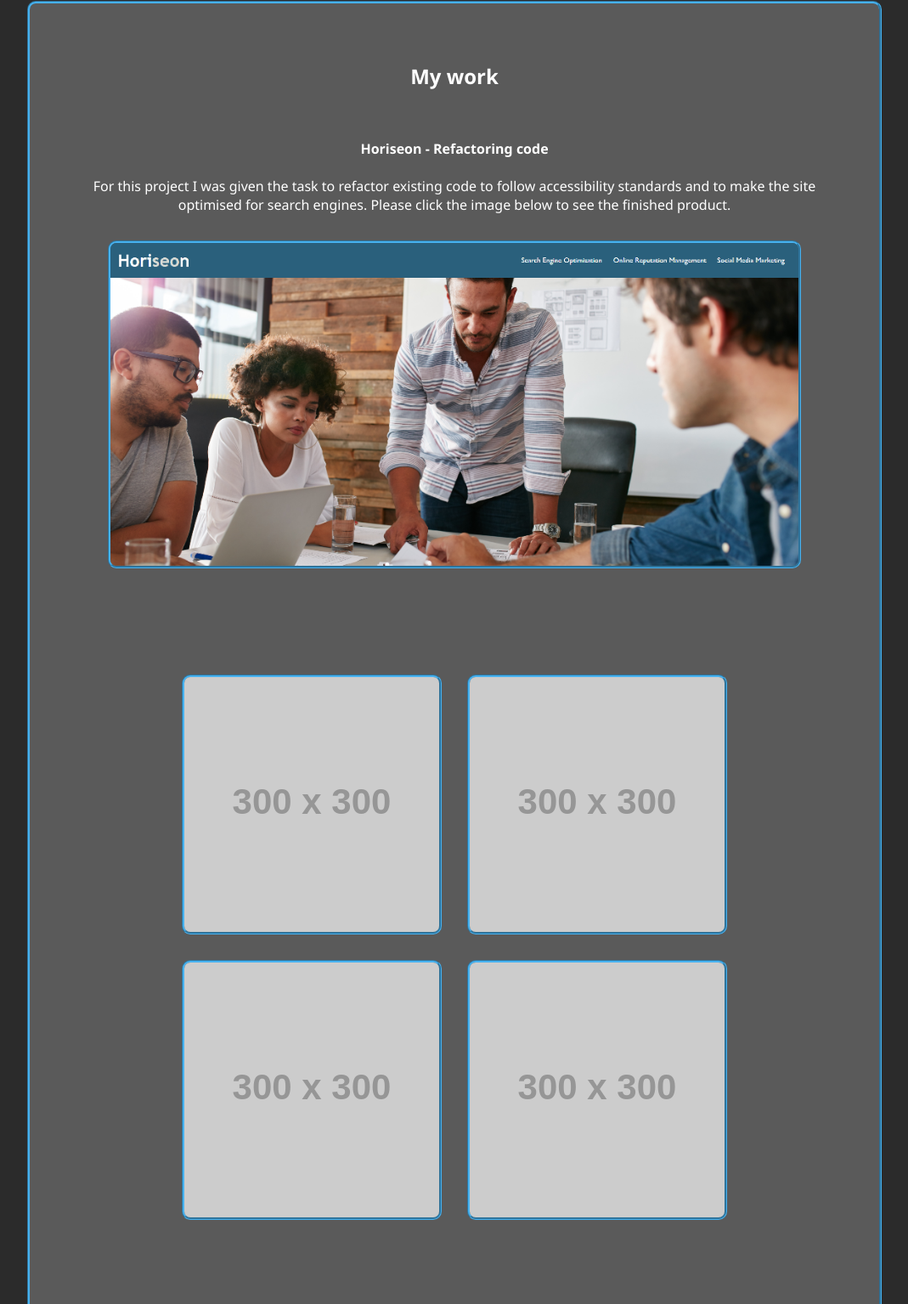
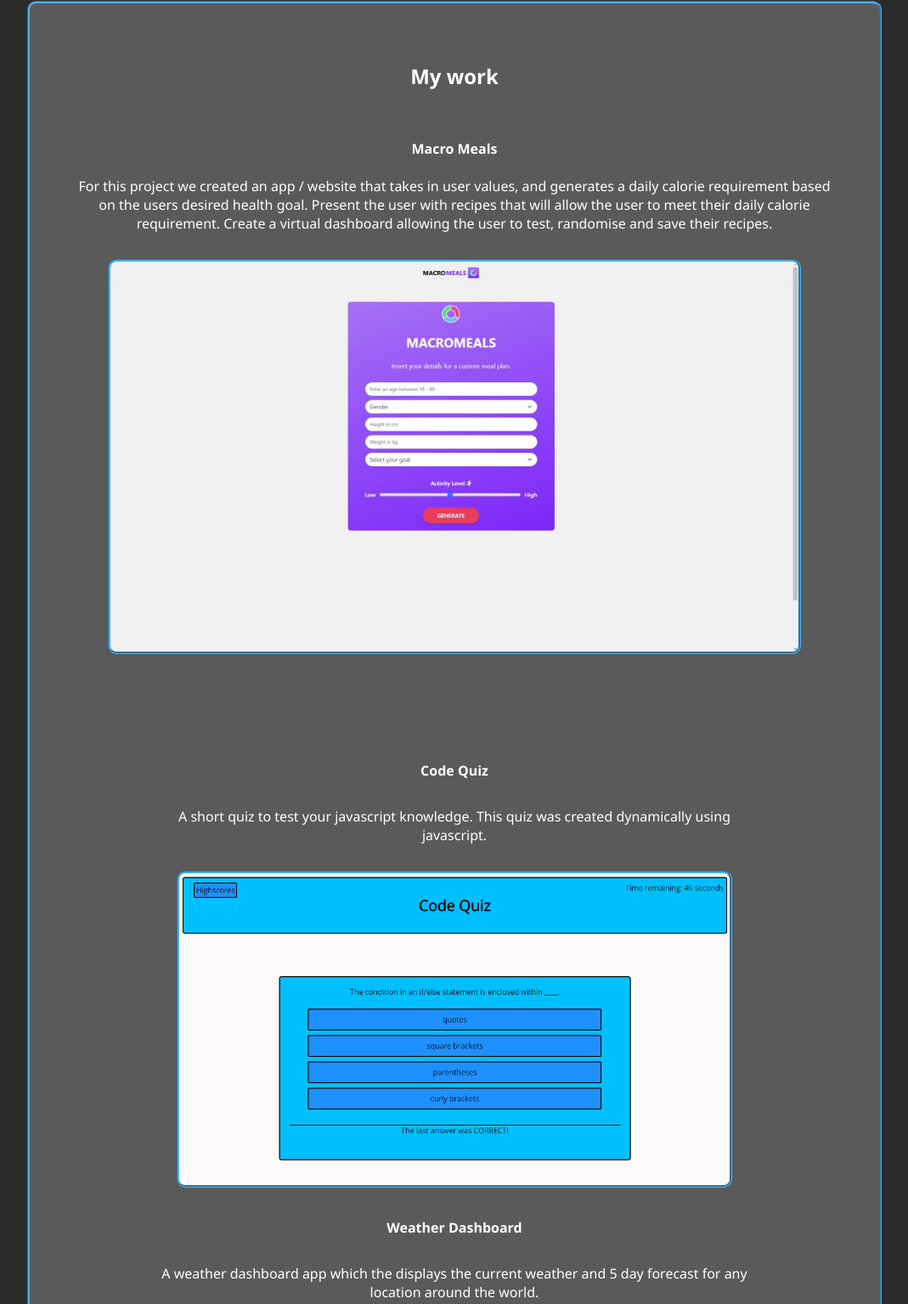
Before and after one commit to GrantRT/Portfolio, a plain HTML site: page index.html in a window 1280 px wide. Shown: the part 930-2465 px from the top of the page at 85% size, without its empty margins (105-1174 px from the left). Drawn offline with Linux system fonts and the light colour scheme; placeholder pictures from the web are drawn by us.

Commit message:
added new projects

```diff
--- a/assets/style.css
+++ b/assets/style.css
@@ -126,7 +126,7 @@ h2 {
 }
 
 #thumbnails img {
-  max-width: 30vw;
+  min-width: 30vw;
 }
 
 #contact-me a {
--- a/index.html
+++ b/index.html
@@ -47,17 +47,23 @@
       <h2>My work</h2>
       <br>
       <section id="showpiece">
-        <p><strong>Horiseon - Refactoring code</strong>
+        <p><strong>Macro Meals</strong>
           <br>
           <br>
-          For this project I was given the task to refactor existing code to follow accessibility standards and to make the site optimised for search engines. Please click the image below to see the finished product.</p>
-        <a href="https://grantrt.github.io/Horiseon-Refactoring/" target=”_blank”><img src="./assets/Images/horiseon-refactor.png" alt="Horiseon Refactoring Project"> </img></a>
+          For this project we created an app / website that takes in user values, and generates a daily calorie requirement based on the users desired health goal. Present the user with recipes that will allow the user to meet their daily calorie requirement. Create a virtual dashboard allowing the user to test, randomise and save their recipes.</p>
+        <a href="https://github.com/GrantRT/Macro-Meals" target=”_blank”><img src="./assets/Images/macro-meals.jfif" alt="Macro Meals Project"> </img></a>
       </section>
       <section id="thumbnails">
-        <img src="https://via.placeholder.com/300.png?text=Coming+Soon" alt= "placeholder, coming soon"></img>
-        <img src="https://via.placeholder.com/300.png?text=Coming+Soon" alt= "placeholder, coming soon"></img>
-        <img src="https://via.placeholder.com/300.png?text=Coming+Soon" alt= "placeholder, coming soon"></img>
-        <img src="https://via.placeholder.com/300.png?text=Coming+Soon" alt= "placeholder, coming soon"></img>
+        <p><strong>Code Quiz</strong></p>
+        <br>
+        <br>
+        <p>A short quiz to test your javascript knowledge. This quiz was created dynamically using javascript.</p>
+        <a href="https://github.com/GrantRT/Code-Quiz" target=”_blank”><img src="./assets/Images/codequiz.png" alt= "Javascript code quiz"></img></a>
+        <p><strong>Weather Dashboard</strong></p>
+        <br>
+        <br>
+        <p>A weather dashboard app which the displays the current weather and 5 day forecast for any location around the world.</p>
+        <a href="https://github.com/GrantRT/Weather-Dashboard" target=”_blank”></a><img src="./assets/Images/weatherdashboard.png" alt= "Weather dashboard"></img></a>
       </section>
     </main>
 
@@ -73,7 +79,7 @@
 
     <!-- footer -->
     <footer>
-      <p>&copy; 2021 Created by Grant Tolhurst</p>
+      <p>&copy; 2022 Created by Grant Tolhurst</p>
     </footer>
   </body>
 </html>
```
Also changed, not shown: assets/Images/codequiz.png (added), assets/Images/macro-meals.jfif (added), assets/Images/weatherdashboard.png (added).
